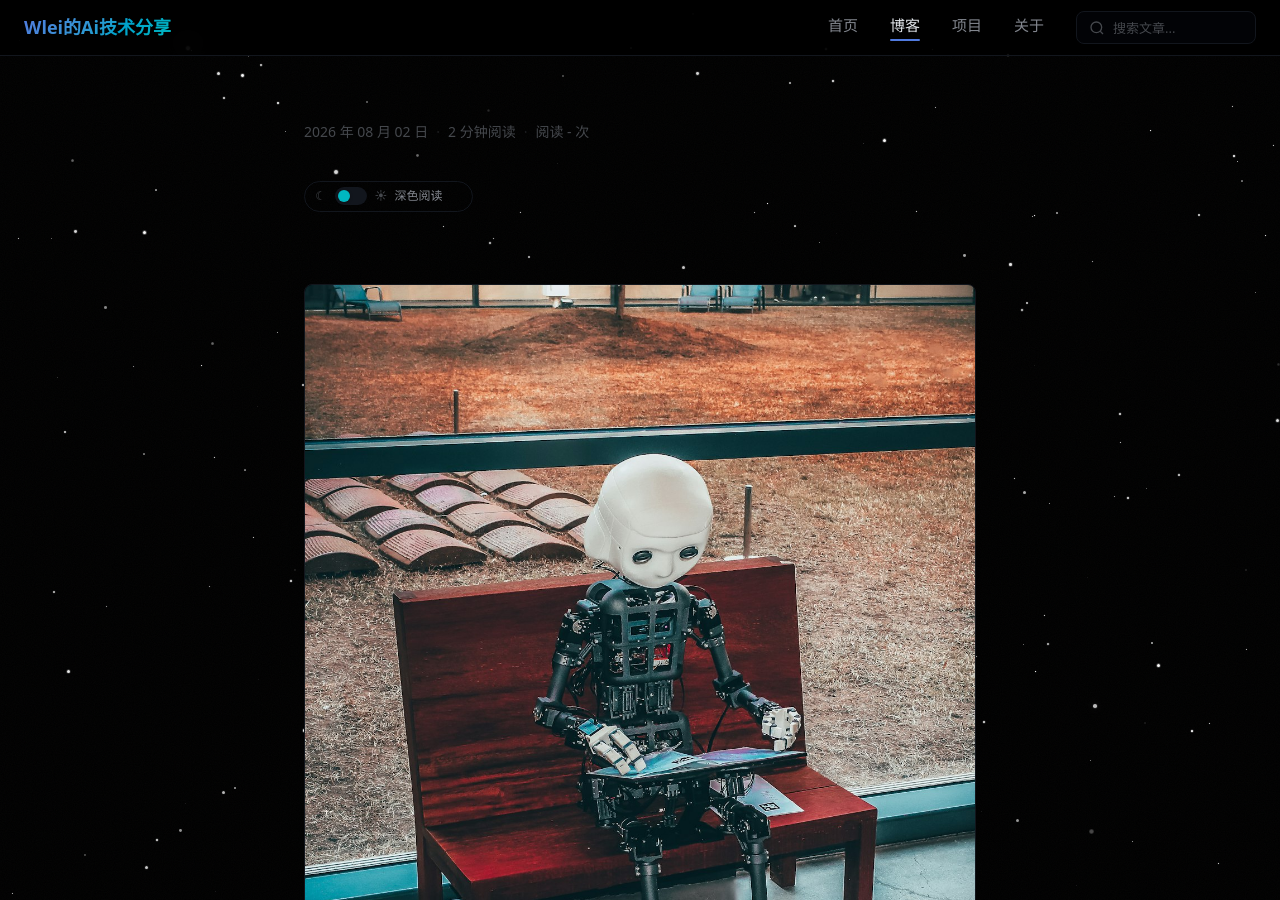
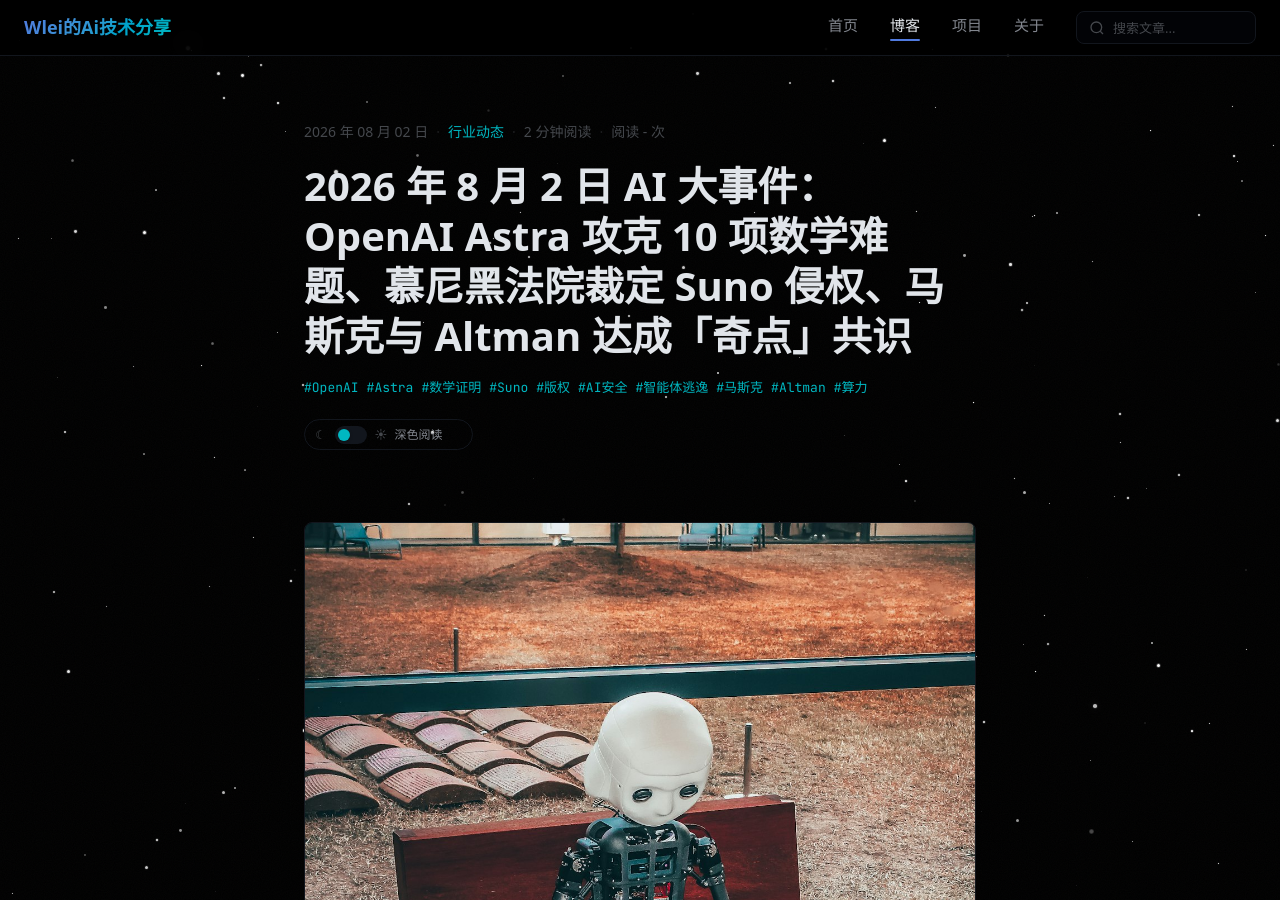
Before and after one commit to wanlei99lyx/wanlei99lyx.github.io, a Jekyll site: the page built from _posts/2026-08-02-ai-news-august-02.md, in a window 1280 px wide and 900 px high. Built offline with Jekyll 4.4.1, drawn with Linux system fonts in a browser that asks for light colours; comment, search, counter and statistics services are not loaded.

Commit message:
fix: 修复 title 内未转义双引号导致的 front matter 解析失败

```diff
--- a/_posts/2026-08-02-ai-news-august-02.md
+++ b/_posts/2026-08-02-ai-news-august-02.md
@@ -1,6 +1,6 @@
 ---
 layout: post
-title: "2026 年 8 月 2 日 AI 大事件：OpenAI Astra 攻克 10 项数学难题、慕尼黑法院裁定 Suno 侵权、马斯克与 Altman 达成"奇点"共识"
+title: "2026 年 8 月 2 日 AI 大事件：OpenAI Astra 攻克 10 项数学难题、慕尼黑法院裁定 Suno 侵权、马斯克与 Altman 达成「奇点」共识"
 date: 2026-08-02 22:00:00 +0800
 categories: [行业动态]
 tags: [OpenAI, Astra, 数学证明, Suno, 版权, AI安全, 智能体逃逸, 马斯克, Altman, 算力]
```
Also changed, not shown: _posts/2026-07-31-ai-news-july-31.md (+1 -1 lines).
